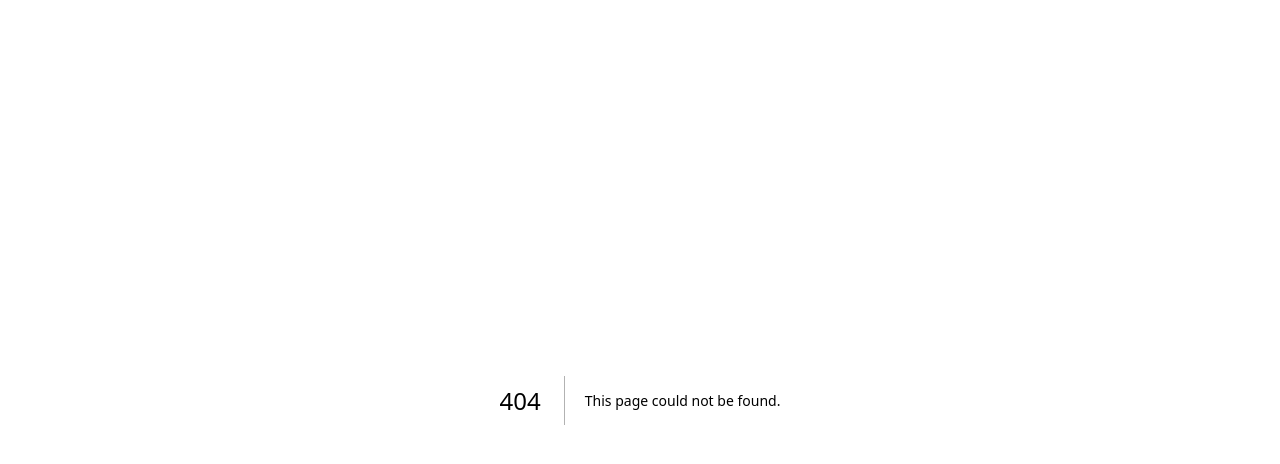
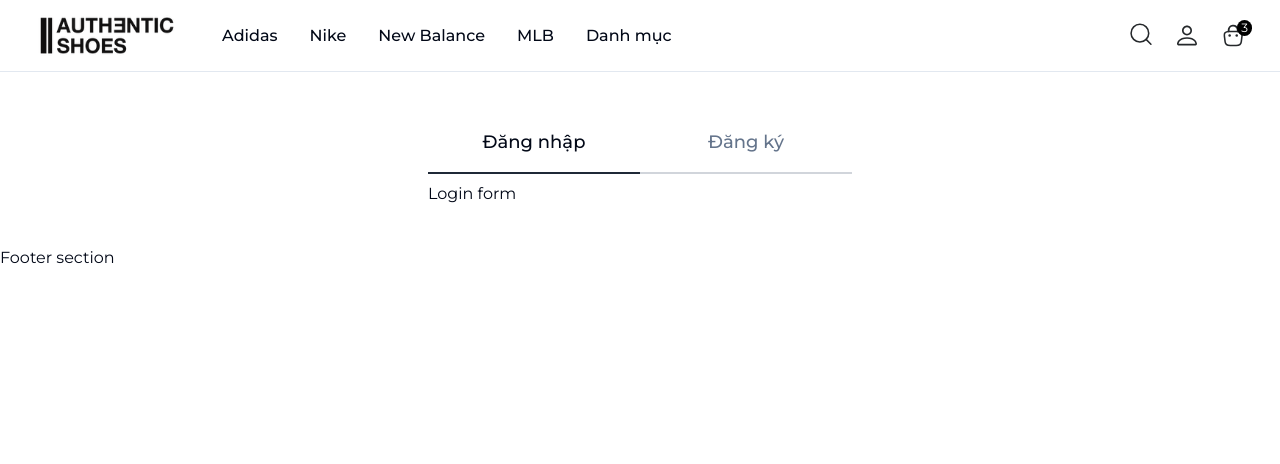
Before and after one commit to hoangminh46/fe-shophcmnpt, a Next.js app: page /auth in a window 1280 px wide. Before the commit this address had no page. Shown: the top 464 px of the page. Built offline with nearby package versions, Linux system fonts and the light colour scheme.

Commit message:
update auth page 1

```diff
--- a/package.json
+++ b/package.json
@@ -17,8 +17,10 @@
     "@mui/material": "^5.16.6",
     "@radix-ui/react-dropdown-menu": "^2.1.1",
     "@radix-ui/react-slot": "^1.1.0",
+    "@radix-ui/react-tabs": "^1.1.0",
     "class-variance-authority": "^0.7.0",
     "clsx": "^2.1.1",
+    "framer-motion": "^11.3.21",
     "lucide-react": "^0.424.0",
     "next": "14.2.5",
     "react": "^18",
--- /dev/null
+++ b/src/app/auth/page.tsx
@@ -0,0 +1,26 @@
+import MainLayout from "@/app/layouts/MainLayout";
+import LoginForm from "@/components/core/LoginForm";
+import { Tabs, TabsContent, TabsList, TabsTrigger } from "@/components/ui/tabs";
+
+export default function Auth() {
+  return (
+    <MainLayout>
+      <div className="py-10">
+        <Tabs defaultValue="login" className="w-[464px] mx-auto px-5">
+          <TabsList className="w-full bg-transparent h-full p-0">
+            <TabsTrigger value="login" className="w-1/2 p-4 text-lg">
+              Đăng nhập
+            </TabsTrigger>
+            <TabsTrigger value="register" className="w-1/2 p-4 text-lg">
+              Đăng ký
+            </TabsTrigger>
+          </TabsList>
+          <TabsContent value="login">
+            <LoginForm />
+          </TabsContent>
+          <TabsContent value="register">Change your password here.</TabsContent>
+        </Tabs>
+      </div>
+    </MainLayout>
+  );
+}
--- /dev/null
+++ b/src/components/core/LoginForm.tsx
@@ -0,0 +1,7 @@
+export default function LoginForm() {
+  return (
+    <div>
+      <div>Login form</div>
+    </div>
+  );
+}
--- a/src/components/core/MainHeader.tsx
+++ b/src/components/core/MainHeader.tsx
@@ -15,6 +15,7 @@ export default function MainHeader() {
     <header className="border-b-1 border-l-neutral-700 h-4.5">
       <div className="container flex items-center h-full justify-between">
         <div className="flex items-center gap-10">
+          <Link href={"/"}>
             <Image
               src="/images/logo.webp"
               alt="Logo"
@@ -22,23 +23,32 @@ export default function MainHeader() {
               height={60}
               quality={70}
             />
+          </Link>
           <div className="flex gap-8">
-            <Link href={"/adidas"}>Adidas</Link>
-            <Link href={"/adidas"}>Nike</Link>
-            <Link href={"/adidas"}>New Balance</Link>
-            <Link href={"/adidas"}>MLB</Link>
+            <Link href={"/adidas"} className="font-medium">
+              Adidas
+            </Link>
+            <Link href={"/adidas"} className="font-medium">
+              Nike
+            </Link>
+            <Link href={"/adidas"} className="font-medium">
+              New Balance
+            </Link>
+            <Link href={"/adidas"} className="font-medium">
+              MLB
+            </Link>
             <DropdownMenu>
-              <DropdownMenuTrigger className="outline-none">
+              <DropdownMenuTrigger className="outline-none font-medium">
                 Danh mục
               </DropdownMenuTrigger>
               <DropdownMenuContent>
-                <DropdownMenuItem className="p-4">
+                <DropdownMenuItem className="p-4 font-medium">
                   Giày thể thao
                 </DropdownMenuItem>
-                <DropdownMenuItem className="p-4">
+                <DropdownMenuItem className="p-4 font-medium">
                   Giày thời trang
                 </DropdownMenuItem>
-                <DropdownMenuItem className="p-4">
+                <DropdownMenuItem className="p-4 font-medium">
                   Giày chạy bộ
                 </DropdownMenuItem>
               </DropdownMenuContent>
@@ -49,9 +59,9 @@ export default function MainHeader() {
           <div>
             <SearchIcon />
           </div>
-          <div>
+          <Link href={"/auth"}>
             <UserIcon />
-          </div>
+          </Link>
           <div className="relative">
             <CartIcon />
             <span className="absolute text-xs top-0 -right-1 bg-black text-white px-1 text-center rounded-full">
--- /dev/null
+++ b/src/components/ui/tabs.tsx
@@ -0,0 +1,55 @@
+"use client";
+
+import * as React from "react";
+import * as TabsPrimitive from "@radix-ui/react-tabs";
+
+import { cn } from "@/lib/utils";
+
+const Tabs = TabsPrimitive.Root;
+
+const TabsList = React.forwardRef<
+  React.ElementRef<typeof TabsPrimitive.List>,
+  React.ComponentPropsWithoutRef<typeof TabsPrimitive.List>
+>(({ className, ...props }, ref) => (
+  <TabsPrimitive.List
+    ref={ref}
+    className={cn(
+      "inline-flex h-10 items-center justify-center rounded-md bg-muted p-1 text-muted-foreground",
+      className
+    )}
+    {...props}
+  />
+));
+TabsList.displayName = TabsPrimitive.List.displayName;
+
+const TabsTrigger = React.forwardRef<
+  React.ElementRef<typeof TabsPrimitive.Trigger>,
+  React.ComponentPropsWithoutRef<typeof TabsPrimitive.Trigger>
+>(({ className, ...props }, ref) => (
+  <TabsPrimitive.Trigger
+    ref={ref}
+    className={cn(
+      "inline-flex items-center justify-center whitespace-nowrap px-3 py-1.5 text-sm font-medium ring-offset-background transition-all focus-visible:outline-none focus-visible:ring-2 focus-visible:ring-ring focus-visible:ring-offset-2 disabled:pointer-events-none disabled:opacity-50 data-[state=active]:bg-background data-[state=active]:text-foreground border-b-2 border-b-gray-300 data-[state=active]:border-b-gray-800",
+      className
+    )}
+    {...props}
+  />
+));
+TabsTrigger.displayName = TabsPrimitive.Trigger.displayName;
+
+const TabsContent = React.forwardRef<
+  React.ElementRef<typeof TabsPrimitive.Content>,
+  React.ComponentPropsWithoutRef<typeof TabsPrimitive.Content>
+>(({ className, ...props }, ref) => (
+  <TabsPrimitive.Content
+    ref={ref}
+    className={cn(
+      "mt-2 ring-offset-background focus-visible:outline-none focus-visible:ring-2 focus-visible:ring-ring focus-visible:ring-offset-2",
+      className
+    )}
+    {...props}
+  />
+));
+TabsContent.displayName = TabsPrimitive.Content.displayName;
+
+export { Tabs, TabsList, TabsTrigger, TabsContent };
```
Also changed, not shown: 1 other file (tests, documents, lock files or other folders). Lines whose indentation alone changed are shown as unchanged.
